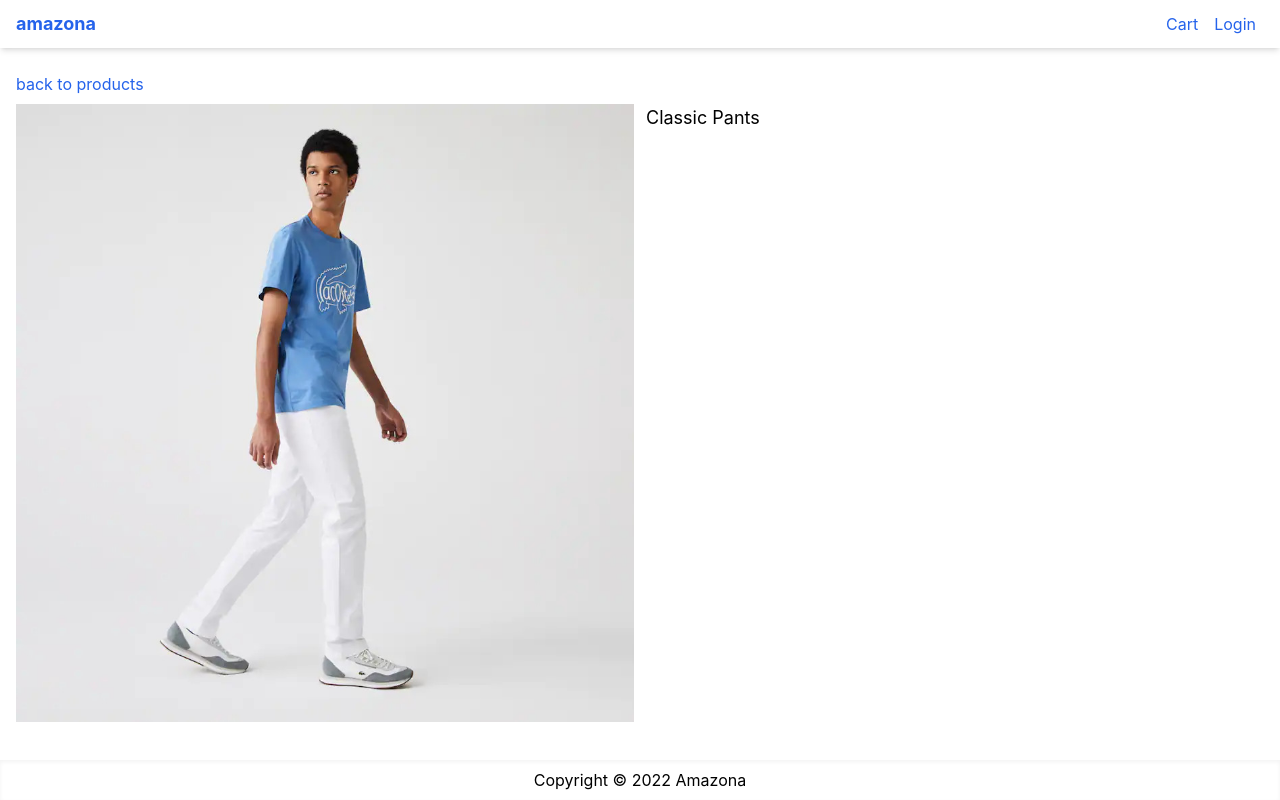
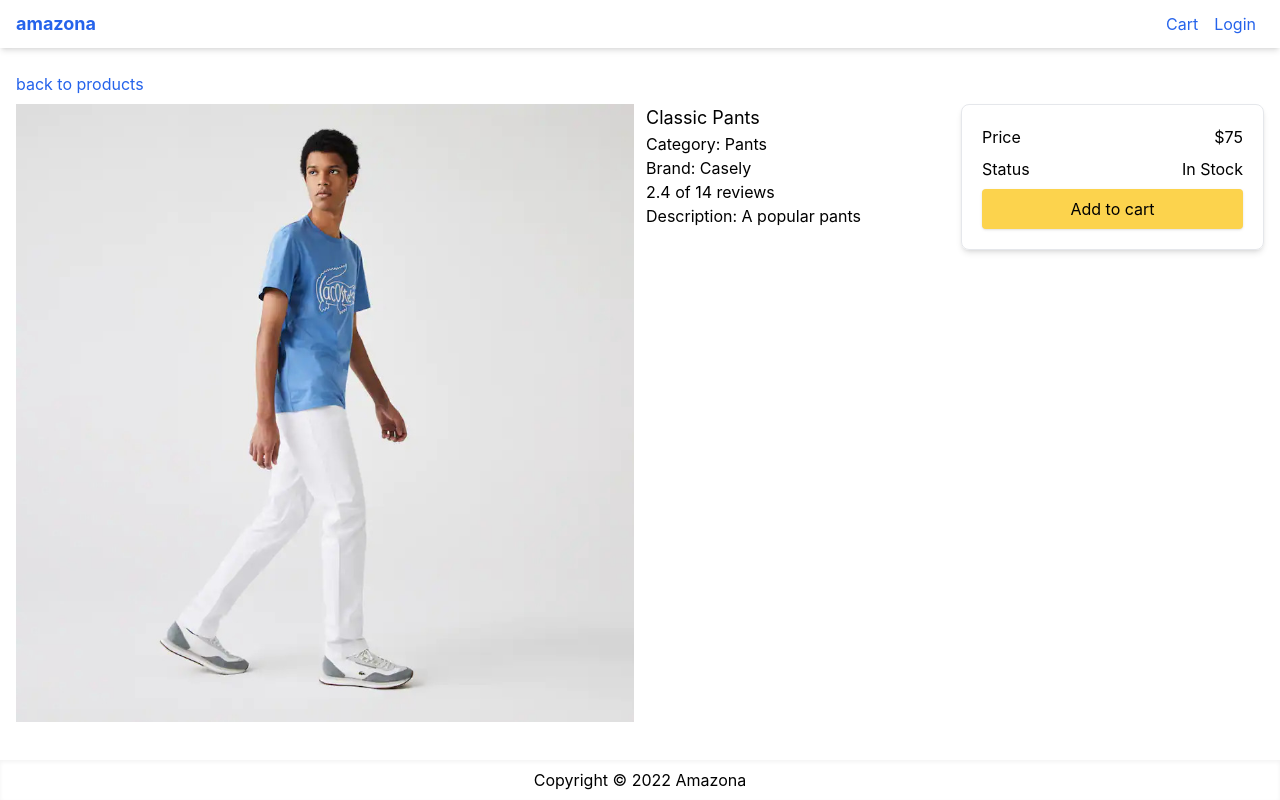
Before and after one commit to leobewater/youtube-next-js-ecommerce-mongo, a Next.js app: page /product/classic-pants in a window 1280 px wide. Built offline with nearby package versions, Linux system fonts and the light colour scheme.

Commit message:
show product description and add to cart btn

```diff
--- a/pages/product/[slug].js
+++ b/pages/product/[slug].js
@@ -28,11 +28,27 @@
                         layout="responsive"
                     />
                 </div>
-
                 <div>
                     <ul>
                         <li><h1 className="text-lg">{product.name}</h1></li>
+                        <li>Category: {product.category}</li>
+                        <li>Brand: {product.brand}</li>
+                        <li>{product.rating} of {product.numReviews} reviews</li>
+                        <li>Description: {product.description}</li>
                     </ul>
+                </div>
+                <div>
+                    <div className="card p-5">
+                        <div className="mb-2 flex justify-between">
+                            <div>Price</div>
+                            <div>${product.price}</div>
+                        </div>
+                        <div className="mb-2 flex justify-between">
+                            <div>Status</div>
+                            <div>{product.countInStock > 0 ? 'In Stock': 'Unavailable'}</div>
+                        </div>
+                        <button className="primary-button w-full">Add to cart</button>
+                    </div>
                 </div>
             </div>
         </Layout>
```
